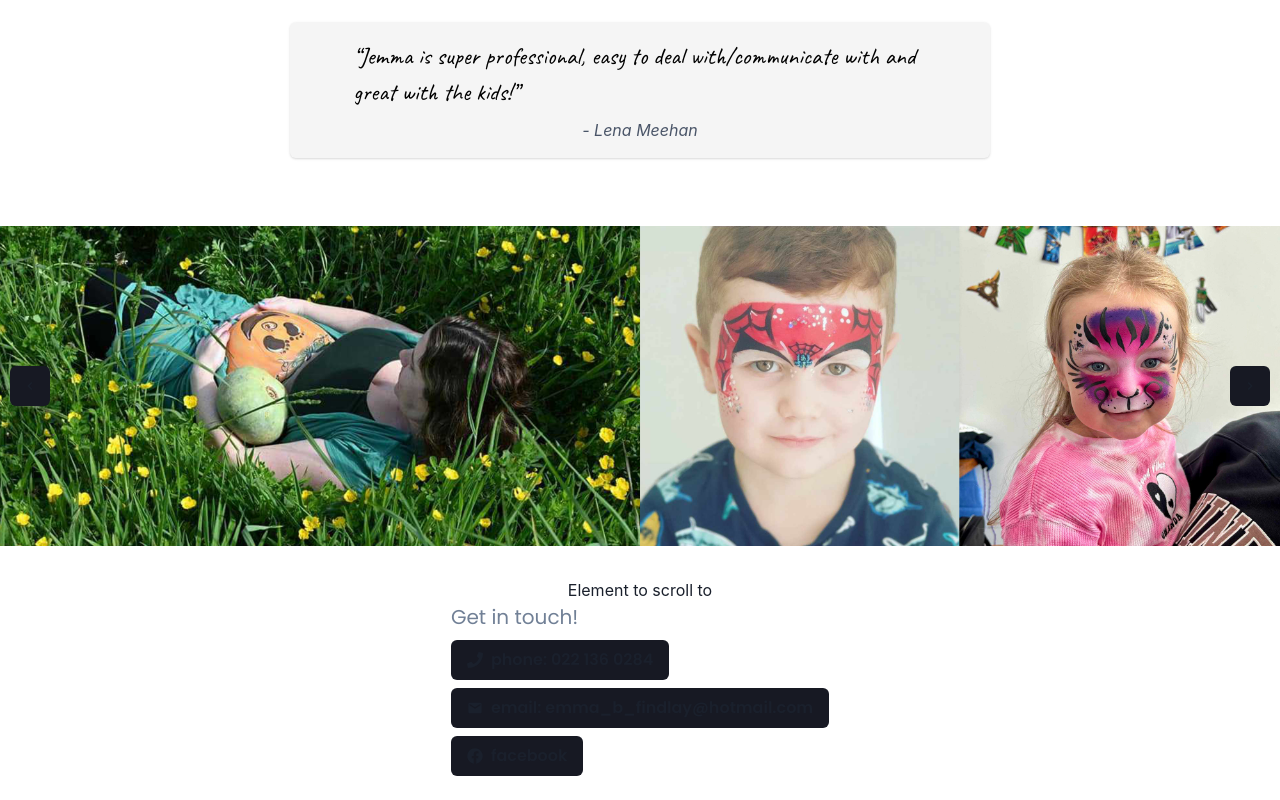
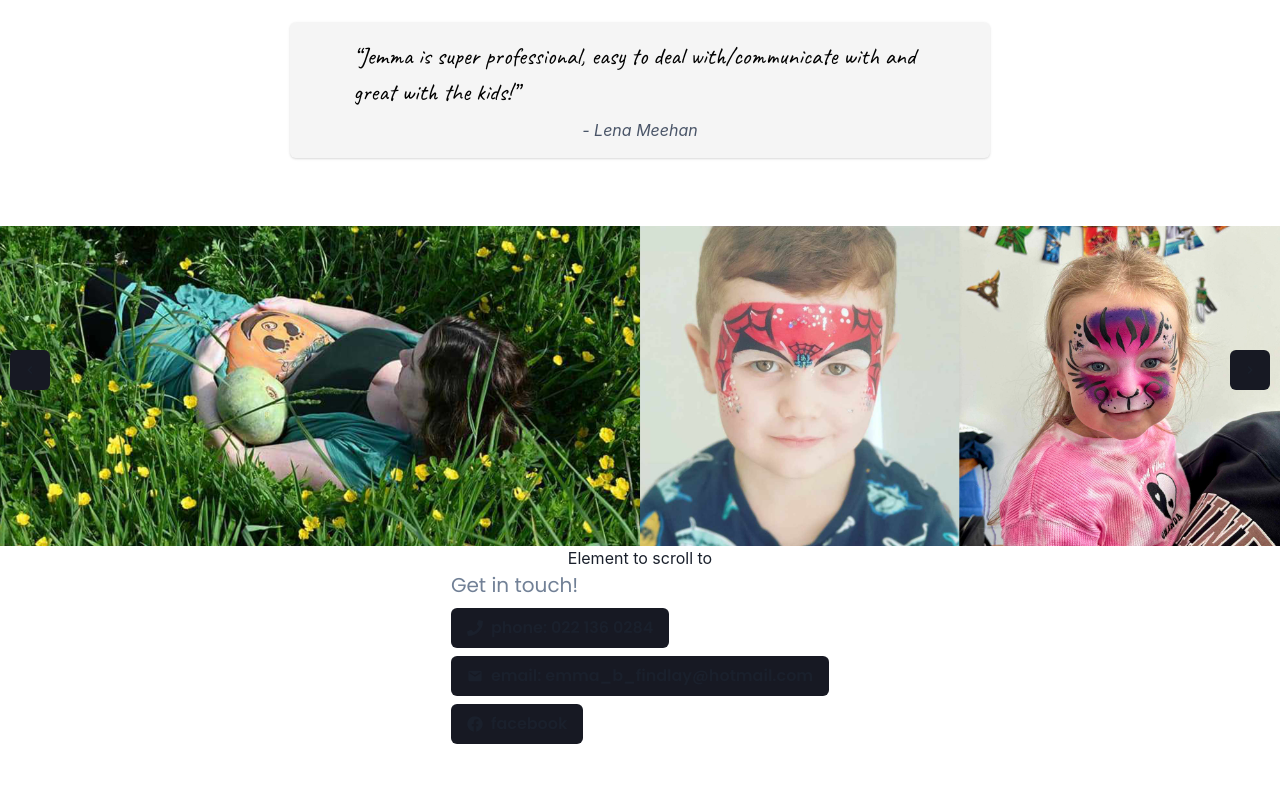
Before and after one commit to HannahBeattie/spirit, a Next.js app: page / in a window 1280 px wide. Shown: the part 1628-2428 px from the top of the page. After the commit the page ends 2396 px from the top, so only its background shows below. Built offline with nearby package versions, Linux system fonts and the light colour scheme; a web font is replaced by a local one.

Commit message:
fix padding at the base of page

```diff
--- a/src/app/base/components/InfinateScroll.js
+++ b/src/app/base/components/InfinateScroll.js
@@ -49,7 +49,7 @@ function InfiniteCarousel() {
 	// }, [])
 
 	return (
-		<Box position='relative' width='100%' overflow='hidden' zIndex={0} py={8}>
+		<Box position='relative' width='100%' overflow='hidden' zIndex={0} pt={8}>
 			<IconButton
 				aria-label='Previous image'
 				icon={<ChevronLeftIcon />}
```
